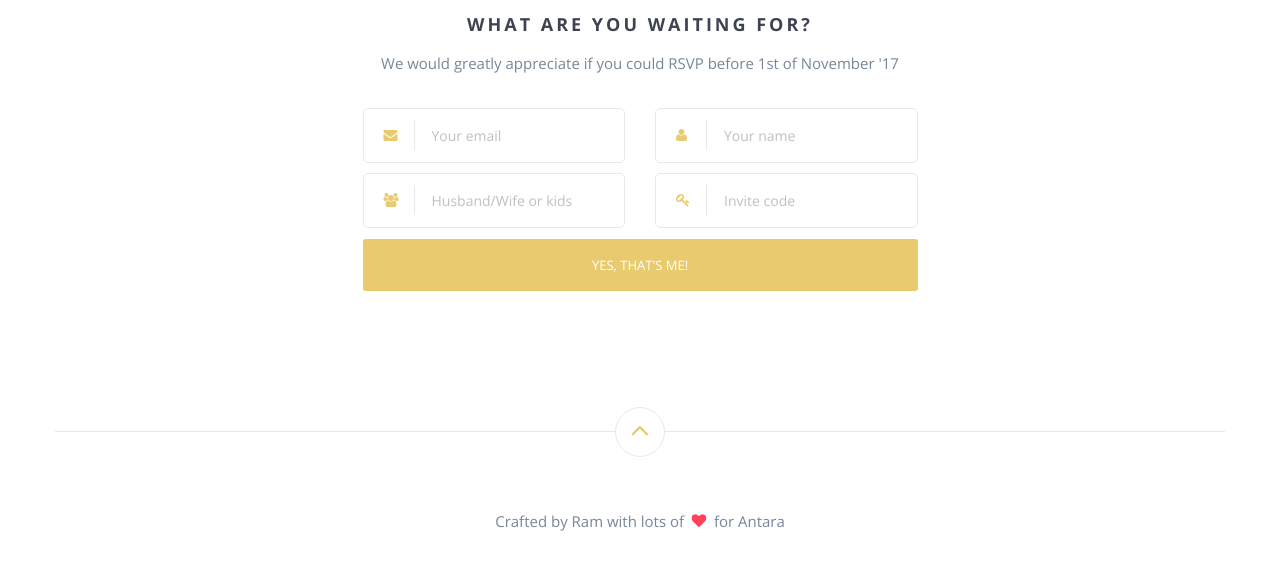
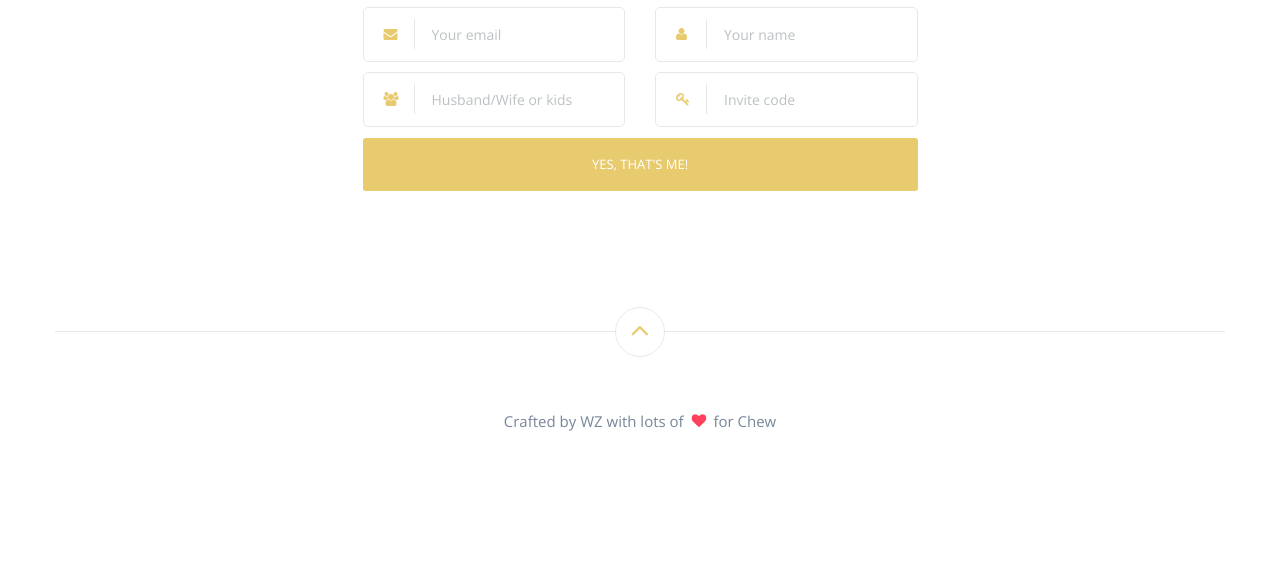
Before and after one commit to leeweizhang1006/leeweizhang1006.github.io, a website: page index.html in a window 1280 px wide. Shown: the part 4513-5083 px from the top of the page. After the commit the page ends 4999 px from the top, so only its background shows below. Drawn offline with nearby package versions, Linux system fonts and the light colour scheme; some packages are replaced by stand-ins of ours; files whose address does not match are found by name.

Commit message:
change photo

```diff
--- a/index.html
+++ b/index.html
@@ -492,7 +492,7 @@
         <div class="row">
             <div class="col-sm-12 text-center content">
                 <span class="to-top-wrapper"><a href="#top" class="to-top"><i class="fa fa-angle-up"></i></a></span>
-                <p>Crafted by Ram with lots of <span class="fa fa-heart pulse2"></span> for Antara</p>
+                <p>Crafted by WZ with lots of <span class="fa fa-heart pulse2"></span> for Chew</p>
             </div>
         </div>
     </div>
```
Also changed, not shown: img/DSD_0214-backup.jpg (added), img/DSD_0214.jpg, img/IMG_2317-backup.jpg (added), img/IMG_2317.jpg, img/hero-min-backup.jpg (added), img/hero-min.jpg, img/logo-backup.png (added), img/logo.png.
